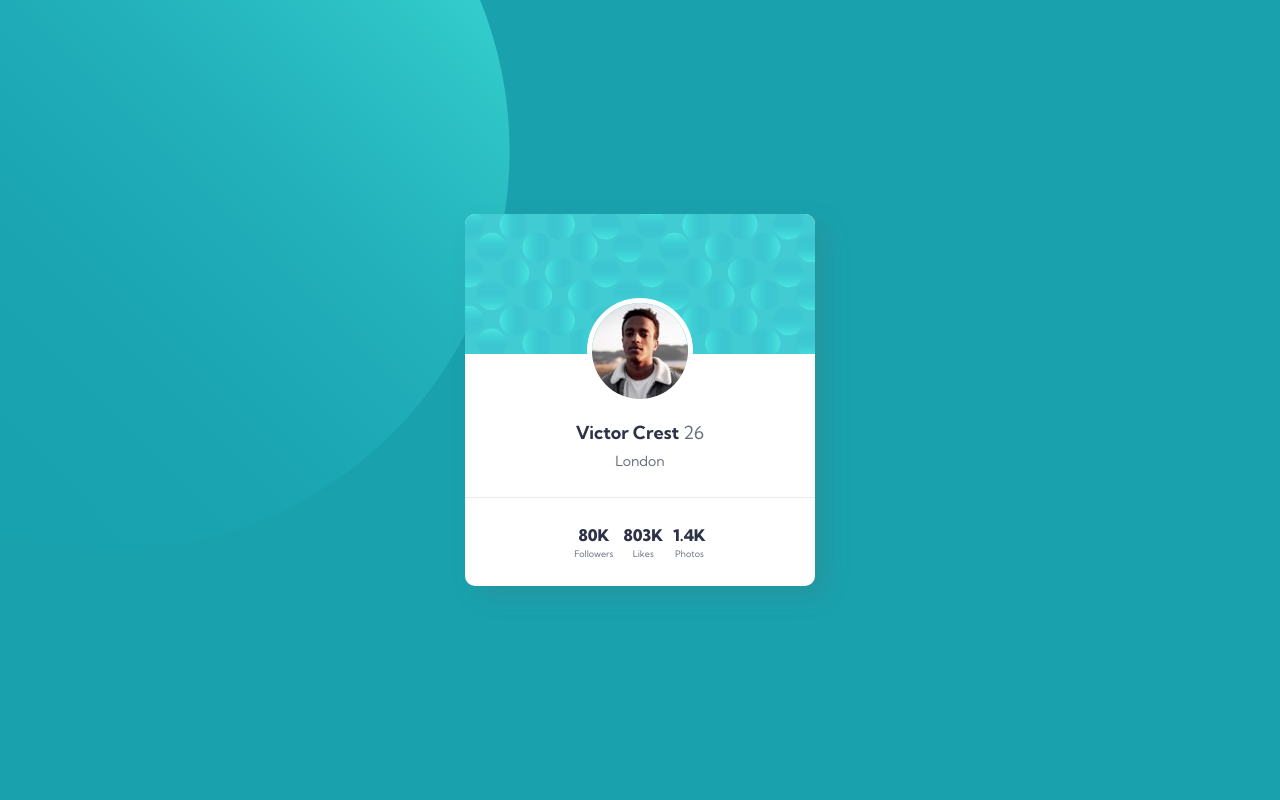
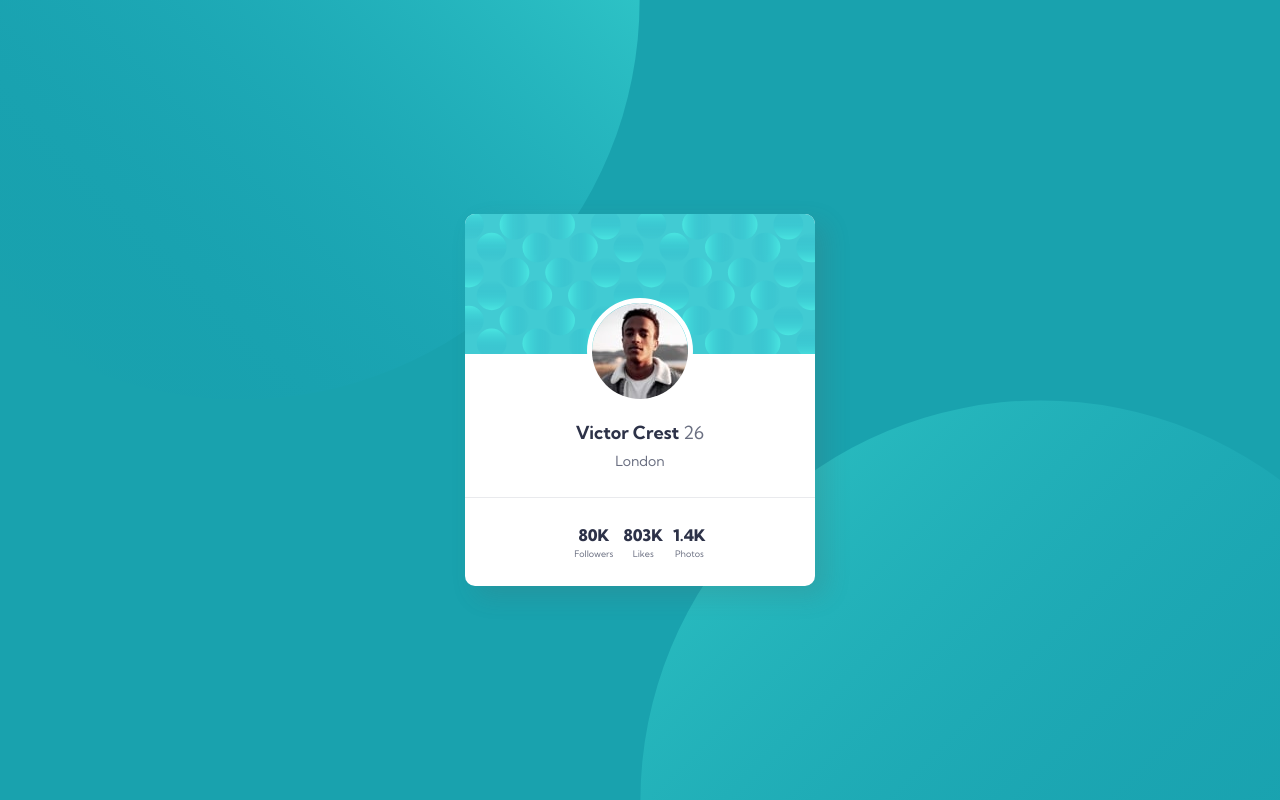
Before and after one commit to Peter-diper/profile-card-component-main, a plain HTML site: page index.html in a window 1280 px wide. Drawn offline with Linux system fonts and the light colour scheme.

Commit message:
fixing back ground

```diff
--- a/assets/style/style.css
+++ b/assets/style/style.css
@@ -20,7 +20,7 @@ body {
   background: url(../images/bg-pattern-top.svg) no-repeat,
     url(../images/bg-pattern-bottom.svg) no-repeat;
   background-size: contain;
-  background-position: -29rem -25rem, 144rem 26rem;
+  background-position: right 50vw bottom 50vh, left 50vw top 50vh;
   background-color: var(--bg-Blue-600);
 }
 
```
